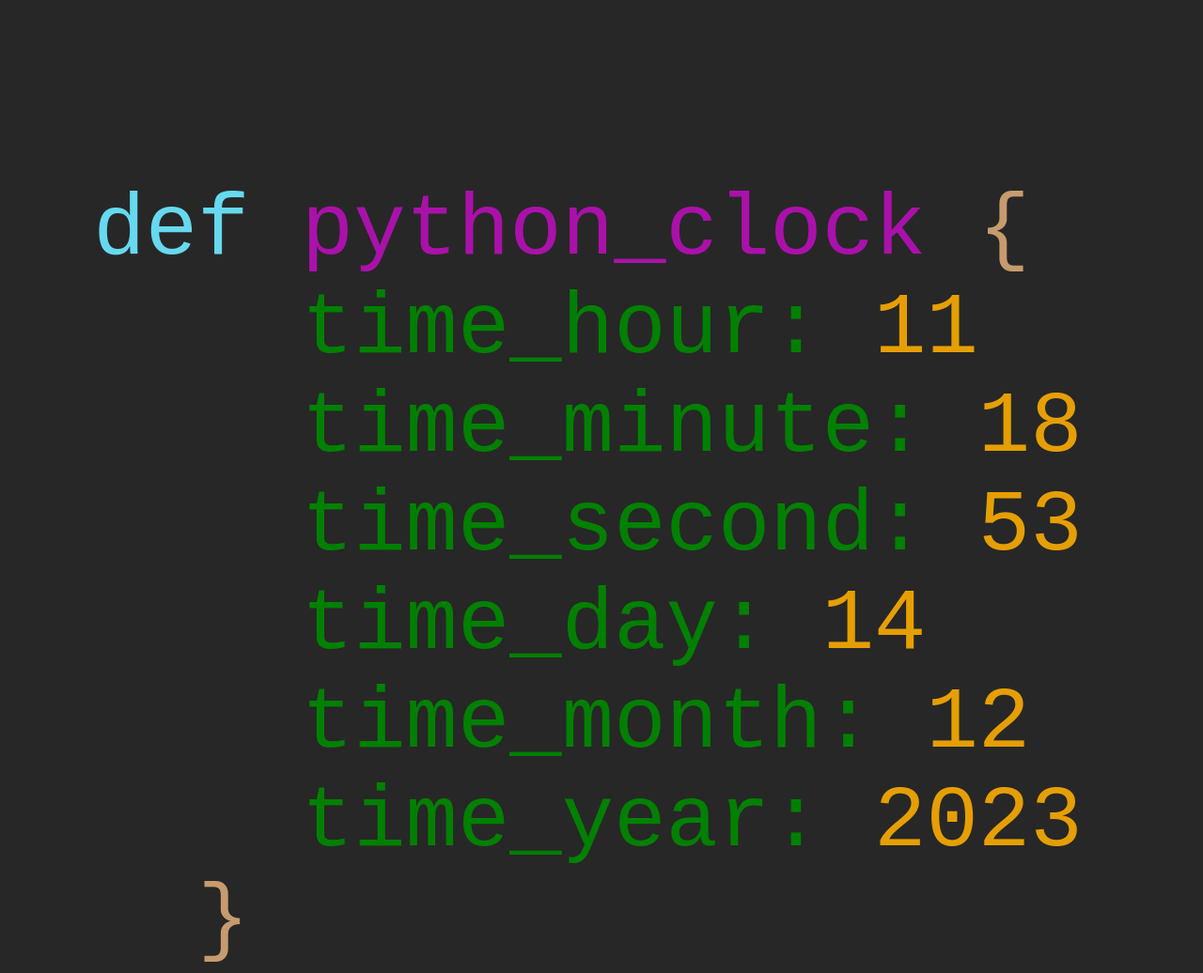
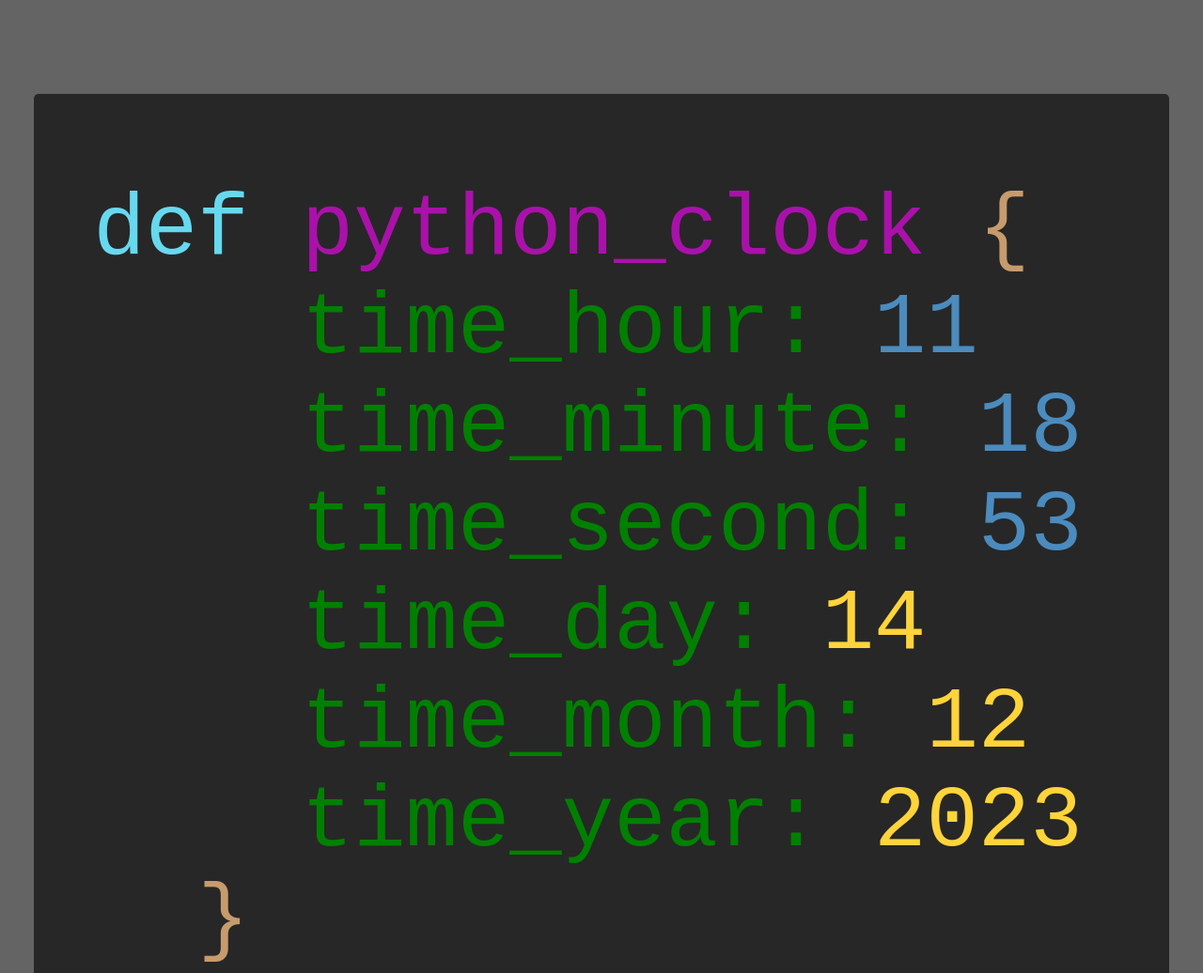
Before and after one commit to karlsen666/py_codeclock_html, a plain HTML site: page index.html in a window 1280 px wide. Shown: the top 1036 px of the page at 94% size. Drawn offline with Linux system fonts and the light colour scheme.

Commit message:
Update index.html

```diff
--- a/index.html
+++ b/index.html
@@ -10,7 +10,7 @@
       align-items: center;
       justify-content: center;
       font-family: monospace;
-      background-color: #272727;
+      background-color: #646464; /*#272727;*/
       color: #cccccc;
     }
 
@@ -38,8 +38,11 @@
       color: #c69b6d;
     }
 
-    .python-code .variable {
-      color: #e69f00;
+    .python-code .variable_time {
+      color: #4B8BBE;
+    }
+    .python-code .variable_date {
+      color: #FFD43B;
     }
 
     .python-code .value {
@@ -58,12 +61,12 @@
 <body>
   <pre class="python-code">
 <span class="def">def</span> <span class="className">python_clock </span><span class="keyword">{</span>
-    <span class="variableName">time_hour: </span><span class="variable"><span id="currentHour"></span></span>
-    <span class="variableName">time_minute: </span><span class="variable"><span id="currentMinute"></span></span>
-    <span class="variableName">time_second: </span><span class="variable"><span id="currentSecond"></span></span>
-    <span class="variableName">time_day: </span><span class="variable"><span id="currentDay"></span></span>
-    <span class="variableName">time_month: </span><span class="variable"><span id="currentMonth"></span></span>
-    <span class="variableName">time_year: </span><span class="variable"><span id="currentYear"></span></span>
+    <span class="variableName">time_hour: </span><span class="variable_time"><span id="currentHour"></span></span>
+    <span class="variableName">time_minute: </span><span class="variable_time"><span id="currentMinute"></span></span>
+    <span class="variableName">time_second: </span><span class="variable_time"><span id="currentSecond"></span></span>
+    <span class="variableName">time_day: </span><span class="variable_date"><span id="currentDay"></span></span>
+    <span class="variableName">time_month: </span><span class="variable_date"><span id="currentMonth"></span></span>
+    <span class="variableName">time_year: </span><span class="variable_date"><span id="currentYear"></span></span>
   <span class="keyword">}</span>
   </pre>
 
```
